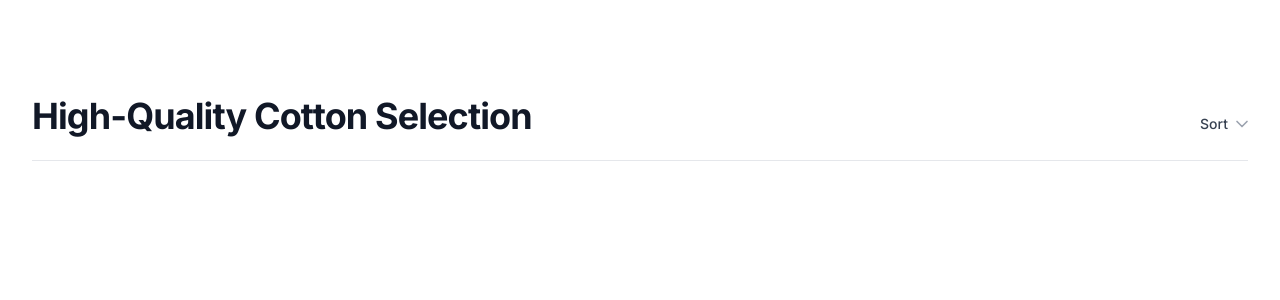
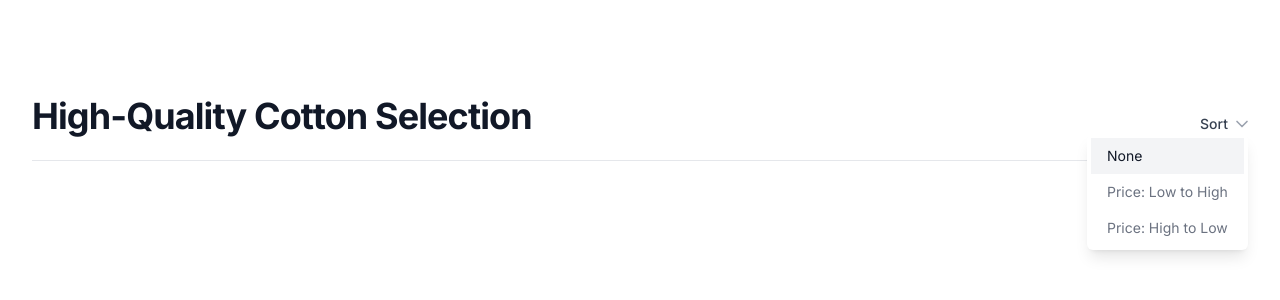
Before and after one commit to Genx-unidirectional/fullstack-filtering-nextjs-app, a Next.js app: page / in a window 1280 px wide. Both pictures are taken after a click on the button "Sort". Shown: the top 300 px of the page. Built offline with nearby package versions, Linux system fonts and the light colour scheme.

Commit message:
feat sorting option with dropdown menu

```diff
--- a/src/app/page.tsx
+++ b/src/app/page.tsx
@@ -1,37 +1,55 @@
 "use client";
+import { cn } from "@/lib/utils";
 import {
   DropdownMenu,
+  DropdownMenuContent,
   DropdownMenuTrigger,
 } from "@radix-ui/react-dropdown-menu";
 import { ChevronDown } from "lucide-react";
 import Image from "next/image";
+import { useState } from "react";
 const SORT_OPTIONS = [
-  { name: "sort", value: "none" },
+  { name: "None", value: "none" },
   { name: "Price: Low to High", value: "price-asc" },
   { name: "Price: High to Low", value: "price-desc" },
 ] as const;
 export default function Home() {
+  const [filter, setFilter] = useState({ sort: "none" });
+
   return (
     <main className="max-w-7xl mx-auto px-4 sm:px-6 lg:px-8">
-      {" "}
       <div className="flex items-baseline justify-between border-b pb-6 pt-24 border-gray-200">
-        {" "}
         <h1 className="text-4xl tracking-tight text-gray-900 font-bold">
-          {" "}
-          High-Quality Cotton Selection{" "}
-        </h1>{" "}
+          High-Quality Cotton Selection
+        </h1>
         <div className="flex items-center ">
-          {" "}
           <DropdownMenu>
-            {" "}
             <DropdownMenuTrigger className="group inline-flex text-gray-700 hover:text-gray-900 justify-center font-medium  text-sm">
-              {" "}
-              Sort{" "}
-              <ChevronDown className="-mr-1 ml-1 h-5 w-5 flex-shrink-0 text-gray-400 group-hover:text-gray-500" />{" "}
-            </DropdownMenuTrigger>{" "}
-          </DropdownMenu>{" "}
-        </div>{" "}
-      </div>{" "}
+              Sort
+              <ChevronDown className="-mr-1 ml-1 h-5 w-5 flex-shrink-0 text-gray-400 group-hover:text-gray-500" />
+            </DropdownMenuTrigger>
+            <DropdownMenuContent
+              align="end"
+              className="bg-white shadow-lg p-1 rounded-md"
+            >
+              {SORT_OPTIONS.map((option) => (
+                <button
+                  key={option.name}
+                  className={cn("text-sm block w-full px-4 py-2 text-left", {
+                    "text-gray-900 bg-gray-100": filter.sort === option.value,
+                    "text-gray-500": filter.sort !== option.value,
+                  })}
+                  onClick={() =>
+                    setFilter((prev) => ({ ...prev, sort: option.value }))
+                  }
+                >
+                  {option.name}
+                </button>
+              ))}
+            </DropdownMenuContent>
+          </DropdownMenu>
+        </div>
+      </div>
     </main>
   );
 }
```
